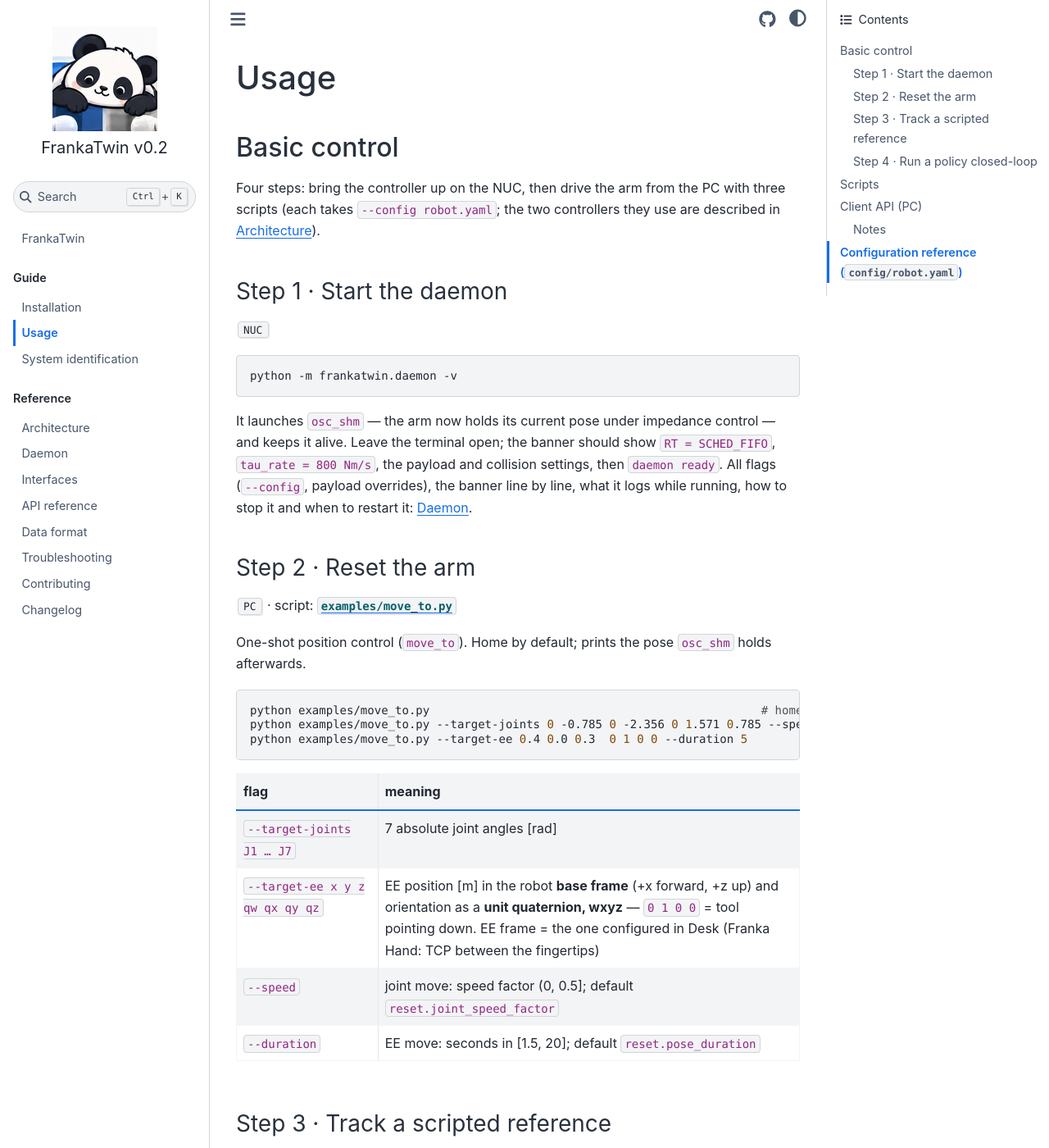
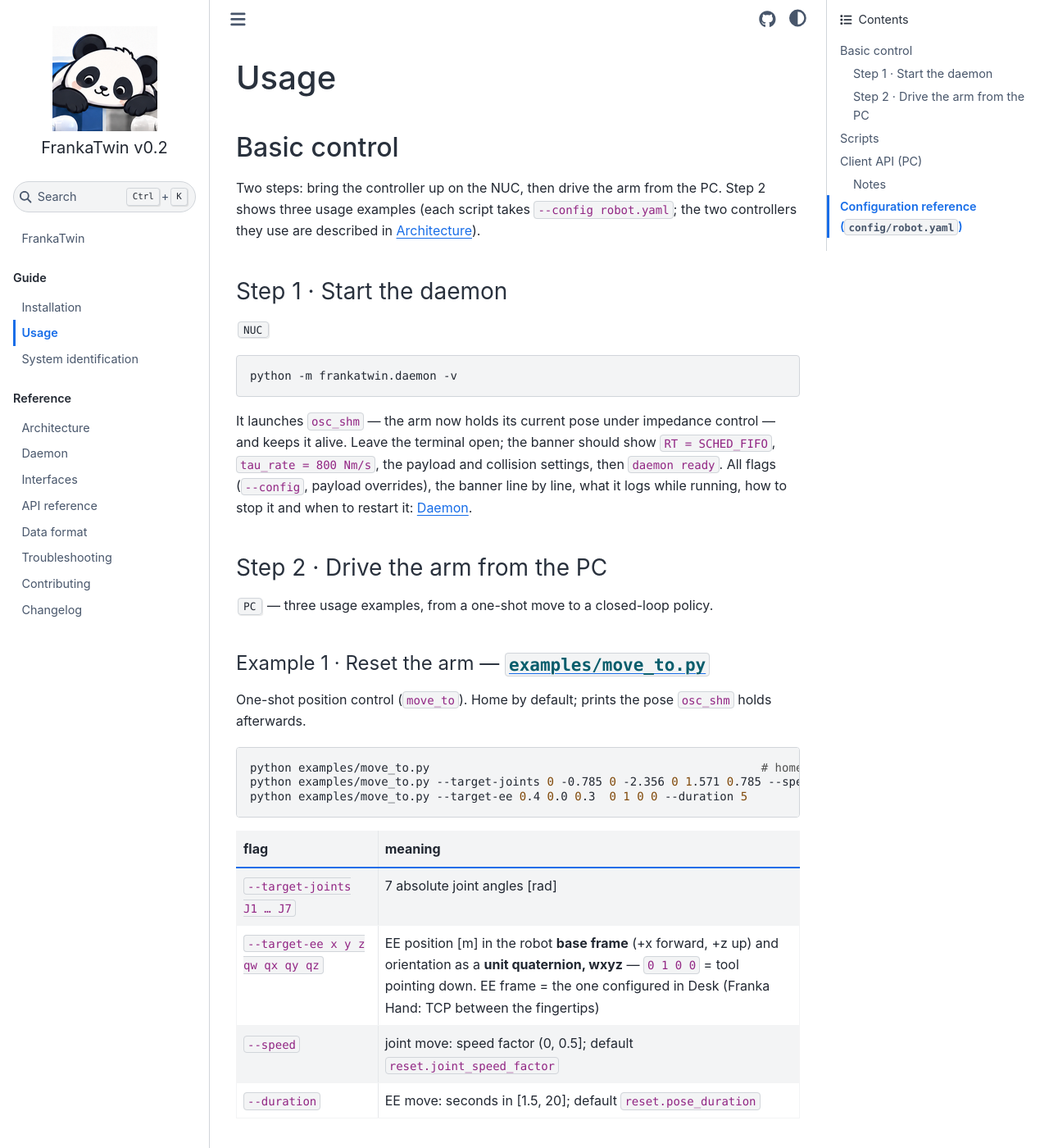
Before and after one commit to tsrobcvai/frankatwin, a Sphinx documentation site: the page built from docs/usage.md, in a window 1280 px wide and 1400 px high. Shown: the whole window at 82% size. Built offline with Sphinx 7.4.7 and the Sphinx Book theme 1.1.4, drawn with Linux system fonts in a browser that asks for light colours; some of the changed text lies outside the part shown.

Commit message:
docs(usage): Step 2 = drive the arm, with three usage examples (was Steps 2-4)

```diff
--- a/docs/usage.md
+++ b/docs/usage.md
@@ -2,9 +2,9 @@
 
 ## Basic control
 
-Four steps: bring the controller up on the NUC, then drive the arm from the PC
-with three scripts (each takes `--config robot.yaml`; the two controllers they
-use are described in [Architecture](architecture.md)).
+Two steps: bring the controller up on the NUC, then drive the arm from the PC.
+Step 2 shows three usage examples (each script takes `--config robot.yaml`; the
+two controllers they use are described in [Architecture](architecture.md)).
 
 ### Step 1 · Start the daemon
 
@@ -21,9 +21,11 @@
 by line, what it logs while running, how to stop it and when to restart it:
 [Daemon](daemon.md).
 
-### Step 2 · Reset the arm
+### Step 2 · Drive the arm from the PC
 
-<kbd>PC</kbd> · script: [`examples/move_to.py`](https://github.com/tsrobcvai/frankatwin/blob/v0.2/examples/move_to.py)
+<kbd>PC</kbd> — three usage examples, from a one-shot move to a closed-loop policy.
+
+#### Example 1 · Reset the arm — [`examples/move_to.py`](https://github.com/tsrobcvai/frankatwin/blob/v0.2/examples/move_to.py)
 
 One-shot position control (`move_to`). Home by default; prints the pose
 `osc_shm` holds afterwards.
@@ -41,9 +43,7 @@
 | `--speed` | joint move: speed factor (0, 0.5]; default `reset.joint_speed_factor` |
 | `--duration` | EE move: seconds in [1.5, 20]; default `reset.pose_duration` |
 
-### Step 3 · Track a scripted reference
-
-<kbd>PC</kbd> · script: [`examples/cart_impedance.py`](https://github.com/tsrobcvai/frankatwin/blob/v0.2/examples/cart_impedance.py)
+#### Example 2 · Track a scripted reference — [`examples/cart_impedance.py`](https://github.com/tsrobcvai/frankatwin/blob/v0.2/examples/cart_impedance.py)
 
 Continuous control (`osc_shm`) following a scripted EE reference at `--rate` Hz.
 Logs a per-tick CSV + sidecar and prints tracking RMS and torque headroom. This
@@ -74,9 +74,7 @@
 | `multiband` | SysID v3: two-band sinusoids on x/y/z + yaw/roll (`frankatwin.excitation.multiband`) | 12 s | `--kp-pos 200 --kp-ori 20` |
 | `chirp` | SysID v4: 6-DOF linear chirp `--f0 0.1 → --f1 0.7` Hz, π/3 phase-staggered (`frankatwin.excitation.chirp`) | 8 s | `--kp-pos 500 --kp-ori 30 --err-delta-pos 0.15 --err-delta-rot 0.80` |
 
-### Step 4 · Run a policy closed-loop
-
-<kbd>PC</kbd> · script: [`examples/policy_loop.py`](https://github.com/tsrobcvai/frankatwin/blob/v0.2/examples/policy_loop.py)
+#### Example 3 · Run a policy closed-loop — [`examples/policy_loop.py`](https://github.com/tsrobcvai/frankatwin/blob/v0.2/examples/policy_loop.py)
 
 Continuous control driven by a policy at a fixed rate. Ships with a stand-in
 policy that moves the EE up 10 cm and back down every 4 s for 16 s; swap in
```
